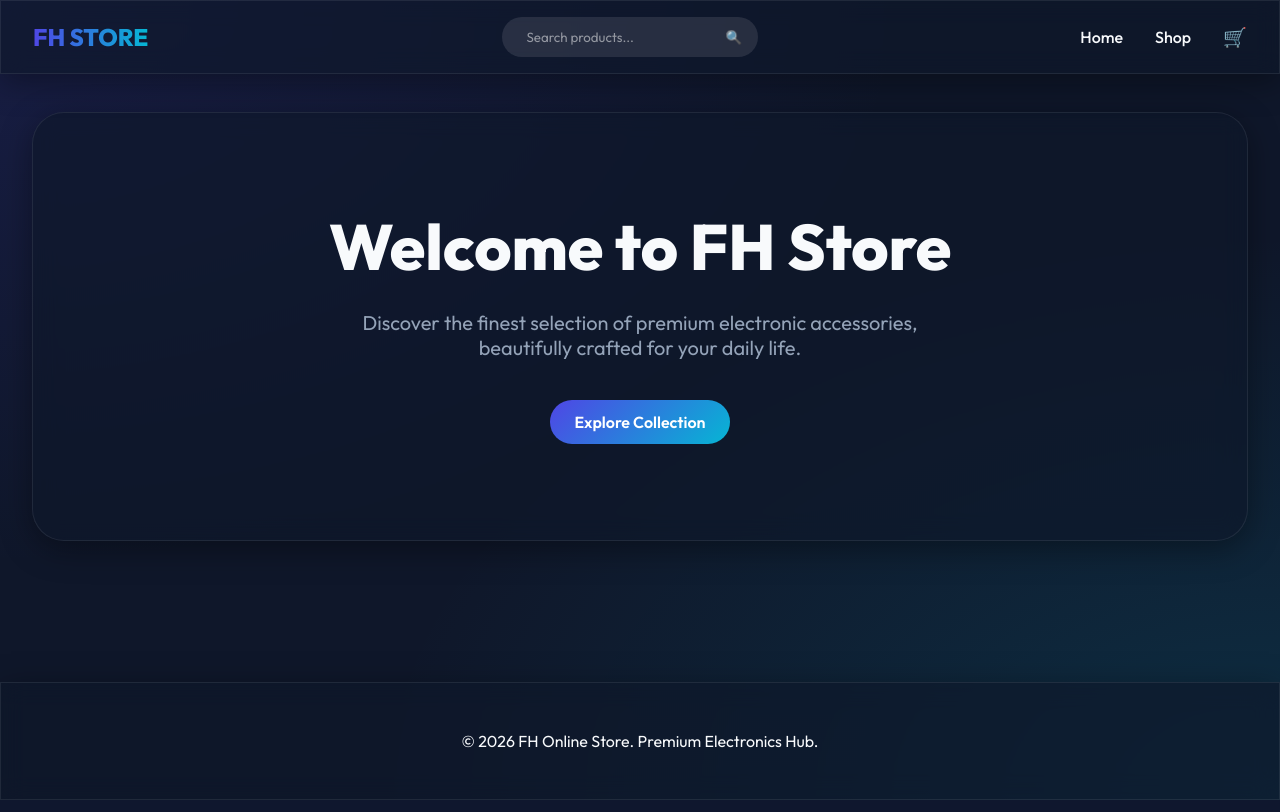
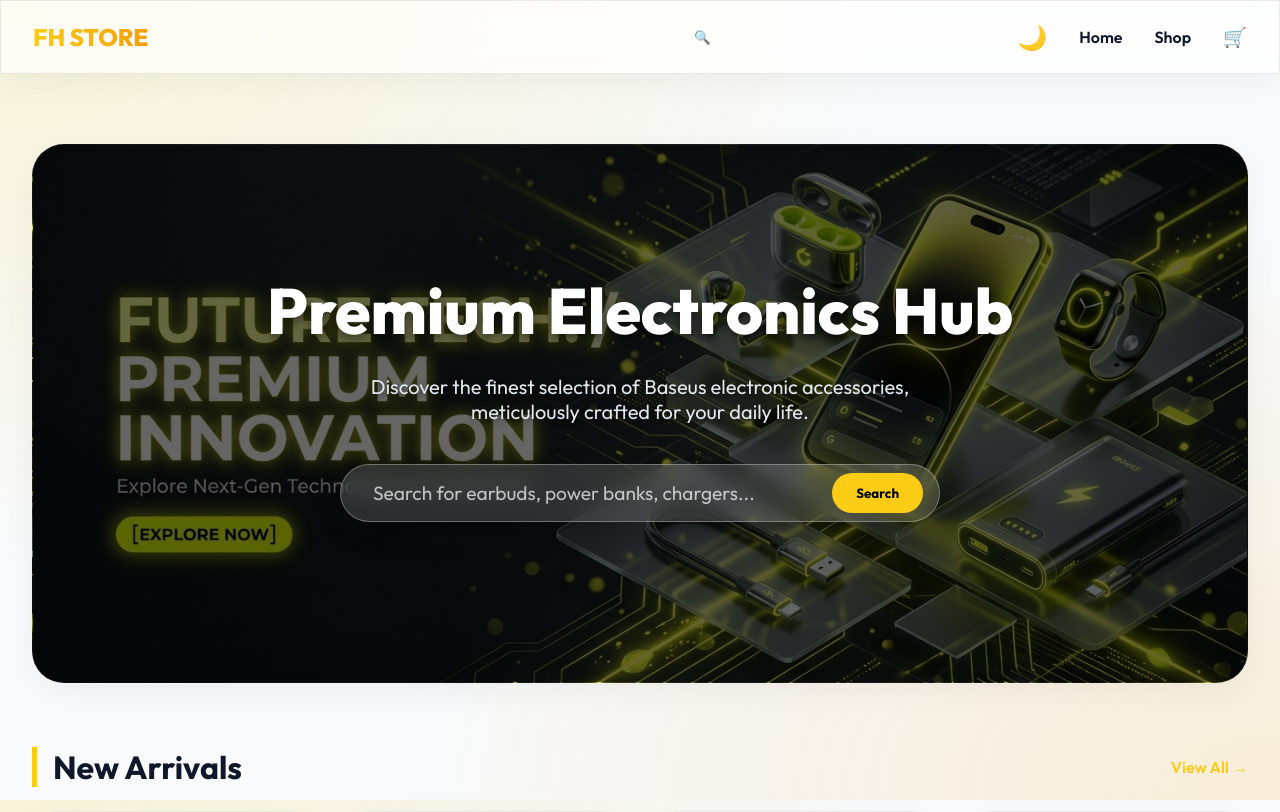
Before and after one commit to ShajahanImdaad53/FH-Electronic-Site, a Flask app: page / in a window 1280 px wide. Shown: the top 812 px of the page. Run offline with Flask 3, Linux system fonts and the light colour scheme.

Commit message:
feat: complete UI overhaul with yellow theme, dark mode, and categorized homepage

```diff
--- a/app.py
+++ b/app.py
@@ -24,7 +24,16 @@ with app.app_context():
 
 @app.route("/")
 def index():
-    return render_template("index.html")
+    # Fetch top 4 products for each category
+    categories_to_fetch = ["New Arrivals", "Power Banks", "Audio", "Chargers"]
+    categorized_products = {}
+
+    for category in categories_to_fetch:
+        products = Product.query.filter(Product.category == category).limit(4).all()
+        if products:
+            categorized_products[category] = products
+
+    return render_template("index.html", categorized_products=categorized_products)
 
 @app.route("/shop")
 def shop():
--- a/static/CSS/style.css
+++ b/static/CSS/style.css
@@ -1,18 +1,38 @@
 @import url('https://fonts.googleapis.com/css2?family=Outfit:wght@300;400;500;600;700;800&display=swap');
 
 :root {
-    --primary: #4F46E5;
-    --primary-hover: #4338CA;
-    --bg-dark: #0F172A;
-    --bg-card: rgba(30, 41, 59, 0.7);
+    --primary: #FACC15; /* Yellow */
+    --primary-hover: #EAB308;
+    --accent: #F59E0B; /* Darker Yellow/Orange */
+
+    /* Default: Light Mode */
+    --bg-main: #F8FAFC;
+    --bg-card: rgba(255, 255, 255, 0.7);
+    --text-main: #0F172A;
+    --text-muted: #475569;
+    --border-color: rgba(0, 0, 0, 0.1);
+
+    --glass-bg: rgba(255, 255, 255, 0.65);
+    --glass-border: rgba(0, 0, 0, 0.08);
+    --glass-shadow: 0 8px 32px 0 rgba(0, 0, 0, 0.05);
+
+    --bg-gradient-1: rgba(250, 204, 21, 0.15); /* Yellow */
+    --bg-gradient-2: rgba(245, 158, 11, 0.15); /* Orange */
+}
+
+[data-theme="dark"] {
+    --bg-main: #050505;
+    --bg-card: rgba(20, 20, 20, 0.7);
     --text-main: #F8FAFC;
     --text-muted: #94A3B8;
-    --accent: #06B6D4;
     --border-color: rgba(255, 255, 255, 0.1);
 
-    --glass-bg: rgba(15, 23, 42, 0.65);
+    --glass-bg: rgba(15, 15, 15, 0.65);
     --glass-border: rgba(255, 255, 255, 0.08);
     --glass-shadow: 0 8px 32px 0 rgba(0, 0, 0, 0.37);
+
+    --bg-gradient-1: rgba(250, 204, 21, 0.1);
+    --bg-gradient-2: rgba(245, 158, 11, 0.1);
 }
 
 * {
@@ -23,15 +43,16 @@
 }
 
 body {
-    background-color: var(--bg-dark);
+    background-color: var(--bg-main);
     color: var(--text-main);
     background-image:
-        radial-gradient(at 0% 0%, rgba(79, 70, 229, 0.15) 0px, transparent 50%),
-        radial-gradient(at 100% 100%, rgba(6, 182, 212, 0.15) 0px, transparent 50%);
+        radial-gradient(at 0% 0%, var(--bg-gradient-1) 0px, transparent 50%),
+        radial-gradient(at 100% 100%, var(--bg-gradient-2) 0px, transparent 50%);
     background-attachment: fixed;
     min-height: 100vh;
     display: flex;
     flex-direction: column;
+    transition: background-color 0.3s ease, color 0.3s ease;
 }
 
 /* Glassmorphism Utilities */
@@ -41,6 +62,7 @@ body {
     -webkit-backdrop-filter: blur(12px);
     border: 1px solid var(--glass-border);
     box-shadow: var(--glass-shadow);
+    transition: background 0.3s ease, border-color 0.3s ease;
 }
 
 /* Navbar */
@@ -60,7 +82,7 @@ body {
 .nav-brand {
     font-size: 1.5rem;
     font-weight: 800;
-    background: linear-gradient(to right, #4F46E5, #06B6D4);
+    background: linear-gradient(to right, var(--primary), var(--accent));
     -webkit-background-clip: text;
     -webkit-text-fill-color: transparent;
     text-decoration: none;
@@ -75,7 +97,7 @@ body {
 .nav-links a {
     color: var(--text-main);
     text-decoration: none;
-    font-weight: 500;
+    font-weight: 600;
     transition: color 0.3s ease;
     position: relative;
 }
@@ -87,7 +109,7 @@ body {
     height: 2px;
     bottom: -4px;
     left: 0;
-    background: var(--accent);
+    background: var(--primary);
     transition: width 0.3s ease;
 }
 
@@ -96,17 +118,34 @@ body {
 }
 
 .nav-links a:hover {
-    color: var(--accent);
+    color: var(--primary);
+}
+
+/* Theme Toggle Button */
+.theme-toggle {
+    background: none;
+    border: none;
+    color: var(--text-main);
+    font-size: 1.5rem;
+    cursor: pointer;
+    transition: color 0.3s ease;
+    display: flex;
+    align-items: center;
+    justify-content: center;
+}
+
+.theme-toggle:hover {
+    color: var(--primary);
 }
 
 /* Buttons */
 .btn-primary {
     background: linear-gradient(135deg, var(--primary), var(--accent));
-    color: white;
+    color: #000;
     padding: 0.75rem 1.5rem;
     border-radius: 9999px;
     text-decoration: none;
-    font-weight: 600;
+    font-weight: 700;
     border: none;
     cursor: pointer;
     transition: transform 0.2s ease, box-shadow 0.2s ease;
@@ -114,7 +153,7 @@ body {
 
 .btn-primary:hover {
     transform: translateY(-2px);
-    box-shadow: 0 10px 25px -5px rgba(79, 70, 229, 0.4);
+    box-shadow: 0 10px 25px -5px rgba(250, 204, 21, 0.4);
 }
 
 /* Main Content */
@@ -128,18 +167,33 @@ main {
     margin-right: auto;
 }
 
-/* Hero Section */
+/* Homepage Hero Section */
 .hero {
     display: flex;
     flex-direction: column;
     align-items: center;
     justify-content: center;
     text-align: center;
-    padding: 6rem 1rem;
+    padding: 8rem 2rem;
     border-radius: 2rem;
     margin-bottom: 4rem;
     position: relative;
     overflow: hidden;
+    background-image: url('../images/hero_bg.jpg');
+    background-size: cover;
+    background-position: center;
+    color: #fff; /* Always white text on hero image */
+}
+
+.hero::before {
+    content: '';
+    position: absolute;
+    top: 0;
+    left: 0;
+    right: 0;
+    bottom: 0;
+    background: rgba(0, 0, 0, 0.6); /* Dark overlay */
+    z-index: 1;
 }
 
 .hero h1 {
@@ -147,23 +201,93 @@ main {
     font-weight: 800;
     margin-bottom: 1.5rem;
     line-height: 1.2;
-    z-index: 1;
+    z-index: 2;
+    text-shadow: 0 4px 10px rgba(0,0,0,0.5);
 }
 
 .hero p {
     font-size: 1.25rem;
-    color: var(--text-muted);
+    color: #E2E8F0;
     max-width: 600px;
     margin-bottom: 2.5rem;
-    z-index: 1;
+    z-index: 2;
+    text-shadow: 0 2px 5px rgba(0,0,0,0.5);
+}
+
+.hero-search-bar {
+    z-index: 2;
+    display: flex;
+    width: 100%;
+    max-width: 600px;
+    background: rgba(255, 255, 255, 0.15);
+    backdrop-filter: blur(10px);
+    border: 1px solid rgba(255, 255, 255, 0.3);
+    border-radius: 9999px;
+    padding: 0.5rem 1rem;
+    box-shadow: 0 10px 25px rgba(0,0,0,0.2);
+}
+
+.hero-search-bar input {
+    flex: 1;
+    background: none;
+    border: none;
+    color: white;
+    font-size: 1.2rem;
+    padding: 0.5rem 1rem;
+    outline: none;
+}
+
+.hero-search-bar input::placeholder {
+    color: rgba(255, 255, 255, 0.7);
+}
+
+.hero-search-btn {
+    background: var(--primary);
+    border: none;
+    color: #000;
+    font-weight: 700;
+    padding: 0.5rem 1.5rem;
+    border-radius: 9999px;
+    cursor: pointer;
+    transition: transform 0.2s ease;
+}
+
+.hero-search-btn:hover {
+    transform: scale(1.05);
+}
+
+/* Category Section Title */
+.category-section {
+    margin-bottom: 4rem;
+}
+
+.category-title {
+    font-size: 2rem;
+    font-weight: 700;
+    margin-bottom: 1.5rem;
+    border-left: 5px solid var(--primary);
+    padding-left: 1rem;
+    display: flex;
+    justify-content: space-between;
+    align-items: center;
+}
+
+.view-all {
+    font-size: 1rem;
+    color: var(--primary);
+    text-decoration: none;
+    font-weight: 600;
+}
+
+.view-all:hover {
+    text-decoration: underline;
 }
 
 /* Product Grid */
 .product-grid {
     display: grid;
-    grid-template-columns: repeat(auto-fill, minmax(280px, 1fr));
+    grid-template-columns: repeat(auto-fill, minmax(250px, 1fr));
     gap: 2rem;
-    margin-top: 2rem;
 }
 
 /* Product Card */
@@ -179,8 +303,12 @@ main {
 
 .product-card:hover {
     transform: translateY(-5px);
-    box-shadow: 0 20px 40px -10px rgba(0,0,0,0.5);
-    border-color: rgba(255, 255, 255, 0.2);
+    box-shadow: 0 20px 40px -10px rgba(0,0,0,0.15);
+    border-color: var(--primary);
+}
+
+[data-theme="dark"] .product-card:hover {
+    box-shadow: 0 20px 40px -10px rgba(0,0,0,0.7);
 }
 
 .product-image-wrap {
@@ -188,7 +316,7 @@ main {
     aspect-ratio: 1;
     border-radius: 1rem;
     overflow: hidden;
-    background: rgba(255, 255, 255, 0.03);
+    background: rgba(128, 128, 128, 0.05);
     margin-bottom: 1.5rem;
     display: flex;
     align-items: center;
@@ -225,7 +353,7 @@ main {
 }
 
 .product-title:hover {
-    color: var(--accent);
+    color: var(--primary);
 }
 
 .product-price {
@@ -268,7 +396,11 @@ footer {
 
 .cart-item-ui:hover {
     transform: translateY(-2px);
-    border-color: rgba(255, 255, 255, 0.2);
+    border-color: var(--primary);
+    box-shadow: 0 10px 25px -5px rgba(0, 0, 0, 0.1);
+}
+
+[data-theme="dark"] .cart-item-ui:hover {
     box-shadow: 0 10px 25px -5px rgba(0, 0, 0, 0.5);
 }
 
--- a/static/JS/main.js
+++ b/static/JS/main.js
@@ -1,4 +1,35 @@
+// Theme Management
+function initTheme() {
+    const savedTheme = localStorage.getItem('theme');
+    const prefersDark = window.matchMedia('(prefers-color-scheme: dark)').matches;
+
+    if (savedTheme === 'dark' || (!savedTheme && prefersDark)) {
+        document.documentElement.setAttribute('data-theme', 'dark');
+        updateThemeIcon('dark');
+    } else {
+        document.documentElement.setAttribute('data-theme', 'light');
+        updateThemeIcon('light');
+    }
+}
+
+function toggleTheme() {
+    const currentTheme = document.documentElement.getAttribute('data-theme');
+    const newTheme = currentTheme === 'dark' ? 'light' : 'dark';
+
+    document.documentElement.setAttribute('data-theme', newTheme);
+    localStorage.setItem('theme', newTheme);
+    updateThemeIcon(newTheme);
+}
+
+function updateThemeIcon(theme) {
+    const iconSpan = document.getElementById('theme-icon');
+    if (iconSpan) {
+        iconSpan.textContent = theme === 'dark' ? '☀️' : '🌙';
+    }
+}
+
 document.addEventListener('DOMContentLoaded', () => {
+    initTheme();
     updateCartBadge();
     renderCartItems();
 });
--- a/templates/base.html
+++ b/templates/base.html
@@ -61,6 +61,9 @@
         </form>
 
         <div class="nav-links">
+            <button onclick="toggleTheme()" class="theme-toggle" aria-label="Toggle Dark Mode">
+                <span id="theme-icon">🌙</span>
+            </button>
             <a href="{{ url_for('index') }}">Home</a>
             <a href="{{ url_for('shop') }}">Shop</a>
             <a href="{{ url_for('cart') }}" class="cart-icon-wrapper">
--- a/templates/index.html
+++ b/templates/index.html
@@ -1,9 +1,47 @@
 {% extends "base.html" %}
 
 {% block content %}
-<section class="hero glass animate-fade-in">
-    <h1>Welcome to FH Store</h1>
-    <p>Discover the finest selection of premium electronic accessories, beautifully crafted for your daily life.</p>
-    <a href="{{ url_for('shop') }}" class="btn-primary">Explore Collection</a>
+<!-- Hero Section -->
+<section class="hero glass animate-fade-in" style="margin-top: 2rem;">
+    <h1>Premium Electronics Hub</h1>
+    <p>Discover the finest selection of Baseus electronic accessories, meticulously crafted for your daily life.</p>
+
+    <!-- Hero Search Bar -->
+    <form action="{{ url_for('shop') }}" method="GET" class="hero-search-bar" style="margin-bottom: 2rem;">
+        <input type="text" name="q" placeholder="Search for earbuds, power banks, chargers..." required>
+        <button type="submit" class="hero-search-btn">Search</button>
+    </form>
 </section>
+
+<!-- Categorized Products -->
+<div class="animate-fade-in" style="animation-delay: 0.2s;">
+    {% for category, products in categorized_products.items() %}
+        <section class="category-section">
+            <h2 class="category-title">
+                <span>{{ category }}</span>
+                <a href="{{ url_for('shop', category=category) }}" class="view-all">View All &rarr;</a>
+            </h2>
+
+            <div class="product-grid">
+                {% for product in products %}
+                <div class="product-card glass">
+                    <a href="{{ url_for('product', product_id=product.id) }}" class="product-image-wrap">
+                        <img src="{{ url_for('static', filename=product.image) }}" alt="{{ product.name }}" loading="lazy">
+                    </a>
+                    <div class="product-info">
+                        <a href="{{ url_for('product', product_id=product.id) }}" class="product-title">{{ product.name }}</a>
+                        <div class="product-price">LKR {{ "{:,.2f}".format(product.price) }}</div>
+                        <a href="{{ url_for('product', product_id=product.id) }}" class="btn-primary" style="text-align: center; width: 100%; display: inline-block;">View Details</a>
+                    </div>
+                </div>
+                {% endfor %}
+            </div>
+        </section>
+    {% else %}
+        <div class="glass" style="padding: 3rem; text-align: center; border-radius: 1rem;">
+            <h3>No products found.</h3>
+            <p style="color: var(--text-muted); margin-top: 1rem;">Please run the scraper to populate the database.</p>
+        </div>
+    {% endfor %}
+</div>
 {% endblock %}
```
Also changed, not shown: static/images/hero_bg.jpg (added).
